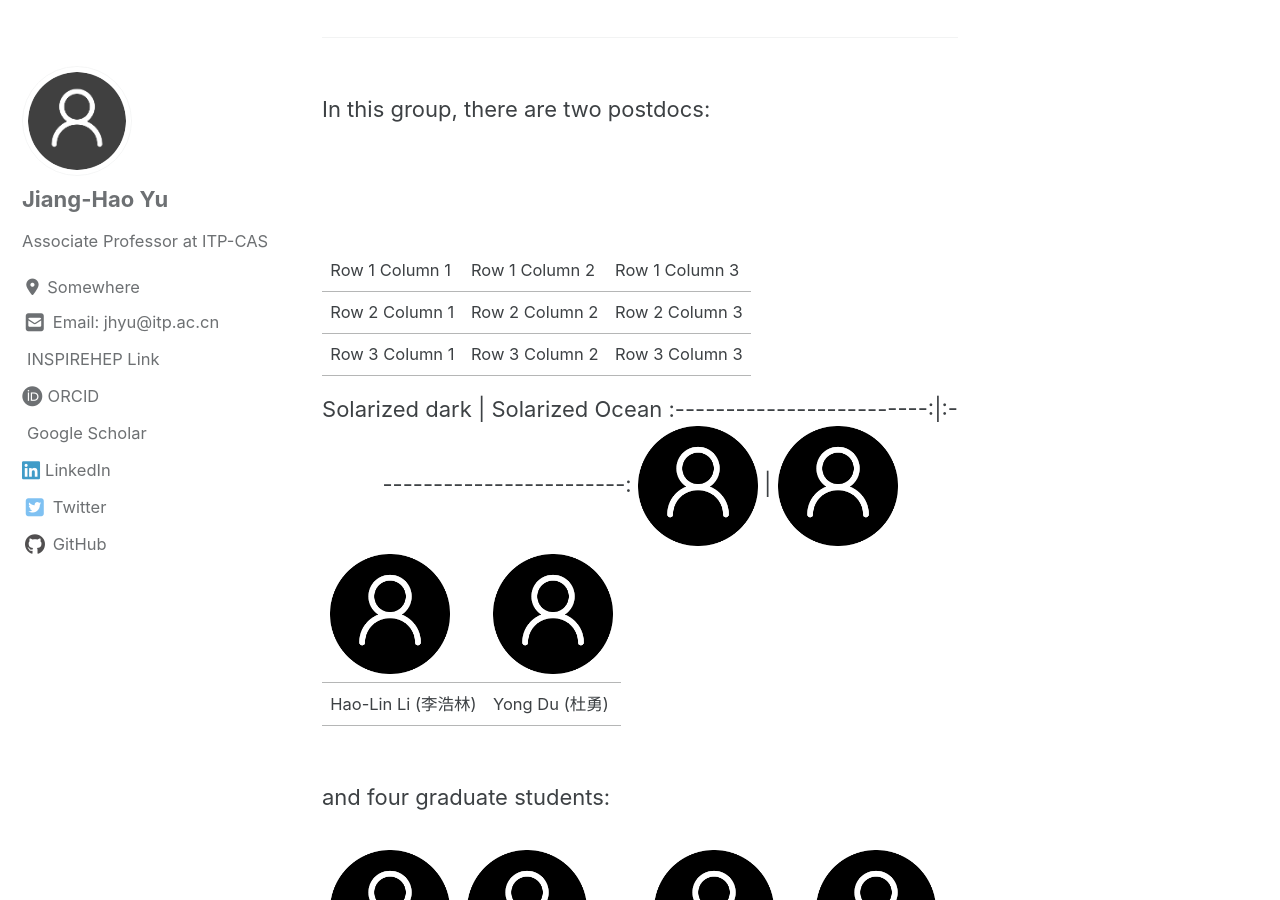
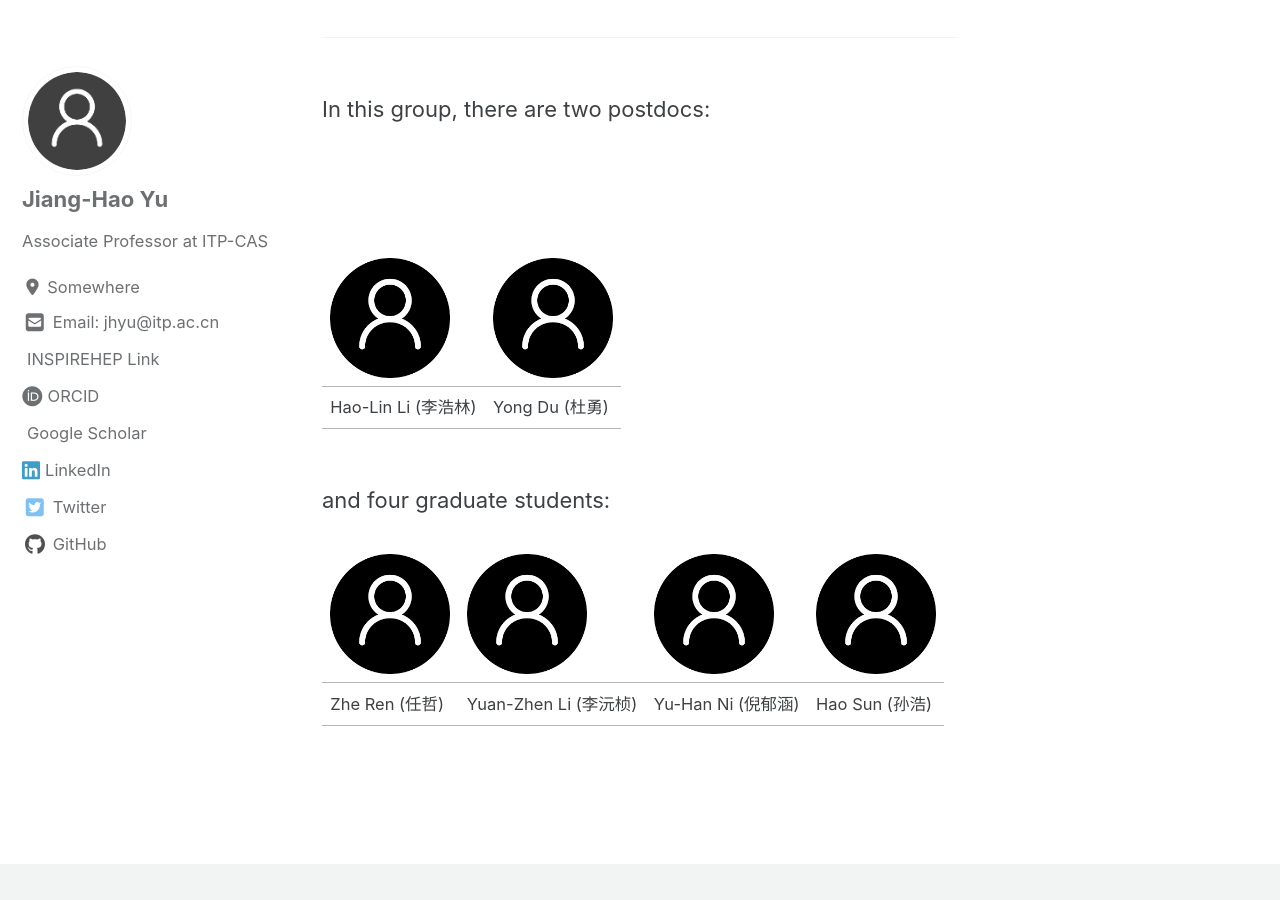
Before and after one commit to jhyu-itp/jhyu-itp.github.io, a Jekyll site: the page built from _pages/index.md, in a window 1280 px wide and 900 px high, scrolled down 974 px. Built offline with Jekyll 4.4.1, drawn with Linux system fonts in a browser that asks for light colours; cached includes are drawn as plain includes; nearby versions of some CDN libraries; a style sheet for code colours, icons or effects is not loaded.

Commit message:
Update index.md

```diff
--- a/_pages/index.md
+++ b/_pages/index.md
@@ -49,17 +49,15 @@ In this group, there are two postdocs:
 <br />
 
 
-| --------------- | --------------- | --------------- |
+<!--| --------------- | --------------- | --------------- |
 | Row 1 Column 1 | Row 1 Column 2 | Row 1 Column 3 |
 | Row 2 Column 1 | Row 2 Column 2 | Row 2 Column 3 |
 | Row 3 Column 1 | Row 3 Column 2 | Row 3 Column 3 |
-
-
 <center>
 Solarized dark             |  Solarized Ocean
 :-------------------------:|:-------------------------:
 <img src="/assets/images/bio-photo.png" width=120>  |  <img src="/assets/images/bio-photo.png" width=120>
-</center>
+</center>-->
 
 <center>
 <table>
@@ -82,7 +80,7 @@ Solarized dark             |  Solarized Ocean
 <br />
 and four graduate students:
 <br />
-<center>
+<p align="center">
 <table>
   <tr>
     <td><img src="/assets/images/bio-photo.png" width=120></td>
@@ -97,7 +95,7 @@ and four graduate students:
       <td>Hao Sun (孙浩)</td>
   </tr>
 </table>
-</center>
+</p>
 
 <!--Zhe Ren (任哲)
 Yuan-Zhen Li (李沅桢)
```
